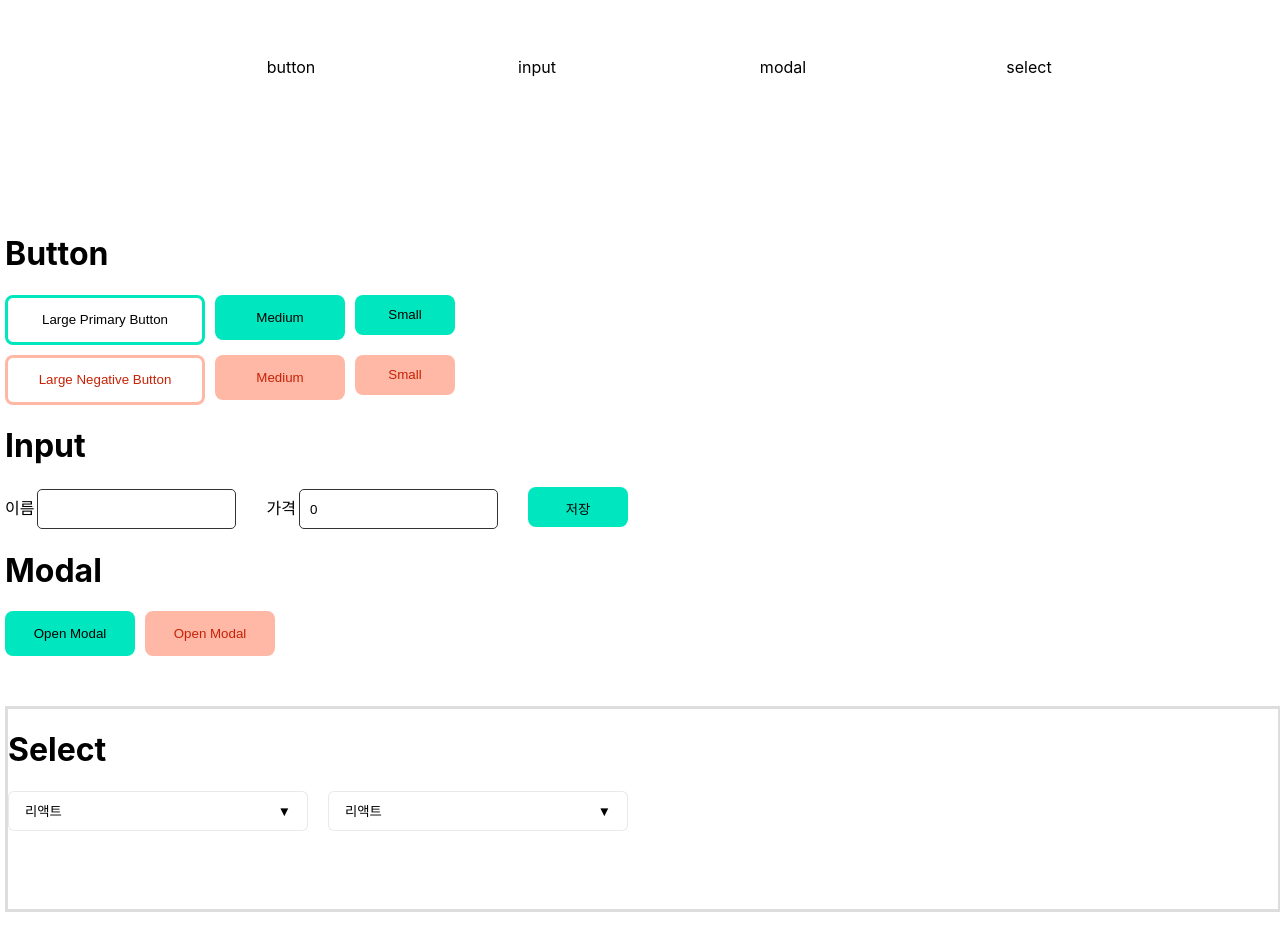
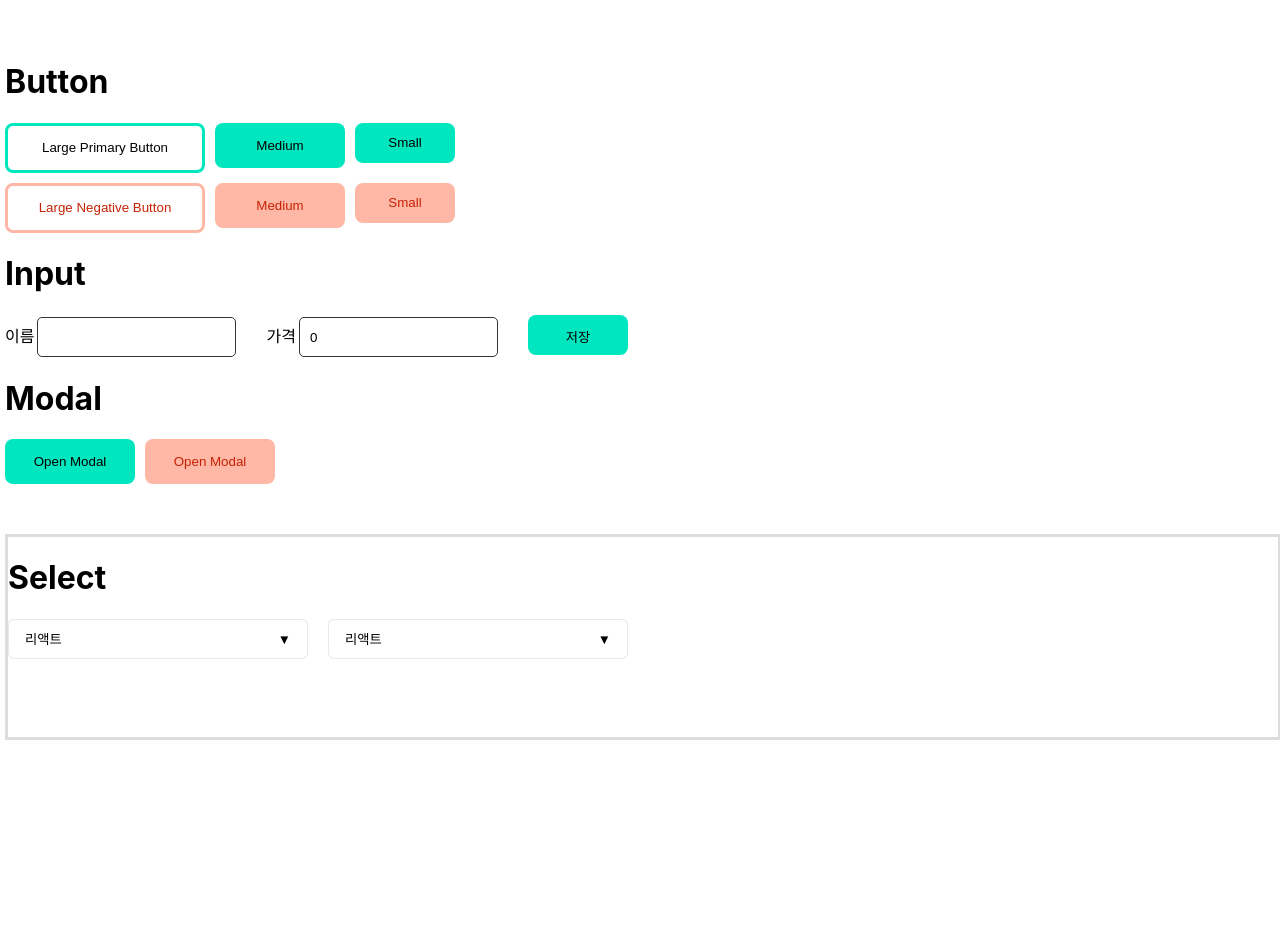
Before and after one commit to heejung-newheee/webpage-prac-react, a React (Create React App) app: page / in a window 1280 px wide. Shown: the part 61-1012 px from the top of the page. After the commit the page ends 901 px from the top, so only its background shows below. Built offline with nearby package versions, Linux system fonts and the light colour scheme.

Commit message:
Refactor: 리팩토링

```diff
--- a/src/components/Button.jsx
+++ b/src/components/Button.jsx
@@ -37,11 +37,11 @@ export const StButton = styled.button`
                 height : ${btnHeight}`;
     }};
     &:active {
-        background-color: ${(props) => props.acColor || '#fff'};
+        background-color: ${(props) => props.acColor || props.bgColor};
     }
 `;
 
-function Button({ bgColor, btnSize }) {
+function Button() {
     const btnAlert = () => {
         alert('버튼을 만들어보세요');
     };
--- a/src/components/Header.jsx
+++ b/src/components/Header.jsx
@@ -1,32 +1,5 @@
 import React from 'react';
-import { styled } from 'styled-components';
-import Layout from '../components/Layout';
-
-const MenuBar = styled.ul`
-    display: flex;
-    justify-content: center;
-    text-align: center;
-    li {
-        width: 20%;
-    }
-`;
-
-function FeatHeader() {
-    return (
-        <div>
-            <h1 style={{ textAlign: 'center' }}>Home Logo</h1>
-            <nav>
-                <Layout>
-                    <MenuBar>
-                        <li>button</li>
-                        <li>input</li>
-                        <li>modal</li>
-                        <li>select</li>
-                    </MenuBar>
-                </Layout>
-            </nav>
-        </div>
-    );
+function Header() {
+    return <h1 style={{ textAlign: 'center' }}>Webpage Component</h1>;
 }
-
-export default FeatHeader;
+export default Header;
--- a/src/components/Input.jsx
+++ b/src/components/Input.jsx
@@ -25,17 +25,15 @@ function Input() {
         } else if (!price) {
             alert('가격을 입력해주세요');
         } else {
-            // const valueNum = price;
             const platNum = price.replaceAll(',', '');
-            alert(`name : ${name} price : ${platNum}`);
+            alert(`name : ${name},       price : ${platNum}`);
             setName('');
-            setPrice('');
+            setPrice(0);
         }
     };
     const numInput = (e) => {
         const value = e.target.value;
-        const removedCommaValue = Number(value.replaceAll(',', ''));
-        // const onlyNumber = value.replace(/[^0-9]/g, '');/
+        const removedCommaValue = Number(value.replace(/[^0-9]/g, '').replaceAll(',', ''));
         setPrice(removedCommaValue.toLocaleString());
     };
 
@@ -44,16 +42,10 @@ function Input() {
             <h1>Input</h1>
             <form onSubmit={submitHandler}>
                 <Label for="">이름</Label>
-                <InputBox
-                    type="text"
-                    value={name}
-                    onChange={(e) => {
-                        setName(e.target.value);
-                    }}
-                />
+                <InputBox type="text" value={name} onChange={(e) => setName(e.target.value)} />
                 <Label for="">가격</Label>
                 <InputBox type="text" value={price} onChange={numInput} />
-                <StButton bgColor={'#00e6bf'} btnSize={'small'}>
+                <StButton bgColor={'#00e6bf'} btnSize={'small'} acColor={'#00a589'}>
                     저장
                 </StButton>
             </form>
--- a/src/components/Modal.jsx
+++ b/src/components/Modal.jsx
@@ -14,7 +14,7 @@ const BgModal = styled.div`
     right: 0;
     bottom: 0;
     background-color: rgba(199, 199, 199, 0.733);
-    z-index: 999;
+    z-index: 888;
 `;
 const ModalBox = styled.div`
     width: 30%;
@@ -30,6 +30,7 @@ const ModalBox = styled.div`
     display: flex;
     flex-wrap: wrap;
     justify-content: flex-end;
+    z-index: 999;
     p {
         width: 100%;
     }
@@ -48,51 +49,47 @@ const CloseBtn = styled.button`
     background-color: #ddd;
 `;
 function Modal() {
-    // const modalOne = document.querySelector('.modal-one');
-
     const [isOpen, setIsOpen] = useState(false);
     const [isOpenTwo, setIsOpenTwo] = useState(false);
     const toggleModal = () => {
         setIsOpen((isOpen) => !isOpen);
-        console.log(isOpen);
     };
     const toggleModalTwo = () => {
-        setIsOpenTwo((isOpenTwo) => !isOpenTwo);
-        console.log(isOpenTwo);
-    };
-    const closeModal = () => {
         setIsOpenTwo((isOpenTwo) => !isOpenTwo);
     };
     return (
         <div>
             <h1>Modal</h1>
             <ButtonWrap>
-                <StButton bgColor={'#00e6bf'} onClick={toggleModal}>
+                <StButton onClick={toggleModal} bgColor={'#00e6bf'} acColor={'#00a589'}>
                     Open Modal
                 </StButton>
-                <StButton bgColor={'#ffb7a6'} fontColor={'#c72205'} onClick={toggleModalTwo}>
+                <StButton onClick={toggleModalTwo} bgColor={'#ffb7a6'} fontColor={'#c72205'} acColor={'#ee6952'}>
                     Open Modal
                 </StButton>
             </ButtonWrap>
 
-            <BgModal className={isOpen ? 'show' : 'hide'}>
+            <div className={isOpen ? 'show' : 'hide'}>
+                <BgModal></BgModal>
                 <ModalBox>
                     <p>닫기와 확인 버튼 2개가 있고, 외부 영역을 눌러도 모달이 닫히지 않아요.</p>
                     <div>
-                        <StButton bgColor={'#ffb7a6'} fontColor={'#c72205'} onClick={toggleModal}>
+                        <StButton onClick={toggleModal} bgColor={'#ffb7a6'} fontColor={'#c72205'} acColor={'#ee6952'}>
                             닫기
                         </StButton>
-                        <StButton bgColor={'#00e6bf'}>확인</StButton>
+                        <StButton bgColor={'#00e6bf'} acColor={'#00a589'}>
+                            확인
+                        </StButton>
                     </div>
                 </ModalBox>
-            </BgModal>
-
-            <BgModal className={isOpenTwo ? 'show' : 'hide'} onClick={toggleModalTwo}>
+            </div>
+            <div className={isOpenTwo ? 'show' : 'hide'}>
+                <BgModal onClick={toggleModalTwo}></BgModal>
                 <ModalBox>
                     <CloseBtn onClick={toggleModalTwo}>X</CloseBtn>
                     <p>닫기 버튼 1개가 있고, 외부 영역을 누르면 모달이 닫혀요.</p>
                 </ModalBox>
-            </BgModal>
+            </div>
         </div>
     );
 }
--- a/src/components/Select.jsx
+++ b/src/components/Select.jsx
@@ -63,9 +63,23 @@ function Select() {
     };
     const [buttonTextTwo, setbuttonTextTwo] = useState('리액트');
     const changeTextTwo = (e) => {
-        const textValueTwo = e.target.textContent;
-        setbuttonTextTwo(textValueTwo);
-        setSlideTwo((slideTwo) => !slideTwo);
+        setbuttonTextTwo(e.target.textContent);
+    };
+
+    const optionList = ['리액트', '자바', '스프링', '리액트네이티브'];
+    const getLabelName = (label) => {
+        switch (label) {
+            case '리액트':
+                return '리액트';
+            case '자바':
+                return '자바';
+            case '스프링':
+                return '스프링';
+            case '리액트네이티브':
+                return '리액트네이티브';
+            default:
+                return '리액트';
+        }
     };
 
     return (
@@ -77,18 +91,15 @@ function Select() {
                         {buttonText}
                     </SelectBtn>
                     <Dropdown className={slide ? 'slideShow' : 'slideHide'} leftLocation={'8px'}>
-                        <li>
-                            <DropOption onMouseDown={changeText}>리액트</DropOption>
-                        </li>
-                        <li>
-                            <DropOption onMouseDown={changeText}>자바</DropOption>
-                        </li>
-                        <li>
-                            <DropOption onMouseDown={changeText}>스프링</DropOption>
-                        </li>
-                        <li>
-                            <DropOption onMouseDown={changeText}>리액트네이티브</DropOption>
-                        </li>
+                        {optionList.map((name) => {
+                            return (
+                                <li>
+                                    <DropOption onMouseDown={changeText} name={name}>
+                                        {getLabelName(name)}
+                                    </DropOption>
+                                </li>
+                            );
+                        })}
                     </Dropdown>
                 </div>
                 <div style={{ position: 'relative' }}>
@@ -96,18 +107,15 @@ function Select() {
                         {buttonTextTwo}
                     </SelectBtn>
                     <Dropdown className={slideTwo ? 'slideShow' : 'slideHide'}>
-                        <li>
-                            <DropOption onMouseDown={changeTextTwo}>리액트</DropOption>
-                        </li>
-                        <li>
-                            <DropOption onMouseDown={changeTextTwo}>자바</DropOption>
-                        </li>
-                        <li>
-                            <DropOption onMouseDown={changeTextTwo}>스프링</DropOption>
-                        </li>
-                        <li>
-                            <DropOption onMouseDown={changeTextTwo}>리액트네이티브</DropOption>
-                        </li>
+                        {optionList.map((name) => {
+                            return (
+                                <li>
+                                    <DropOption onMouseDown={changeTextTwo} name={name}>
+                                        {getLabelName(name)}
+                                    </DropOption>
+                                </li>
+                            );
+                        })}
                     </Dropdown>
                 </div>
             </Flex>
```
Also changed, not shown: src/App.jsx (renamed from src/App.js).
